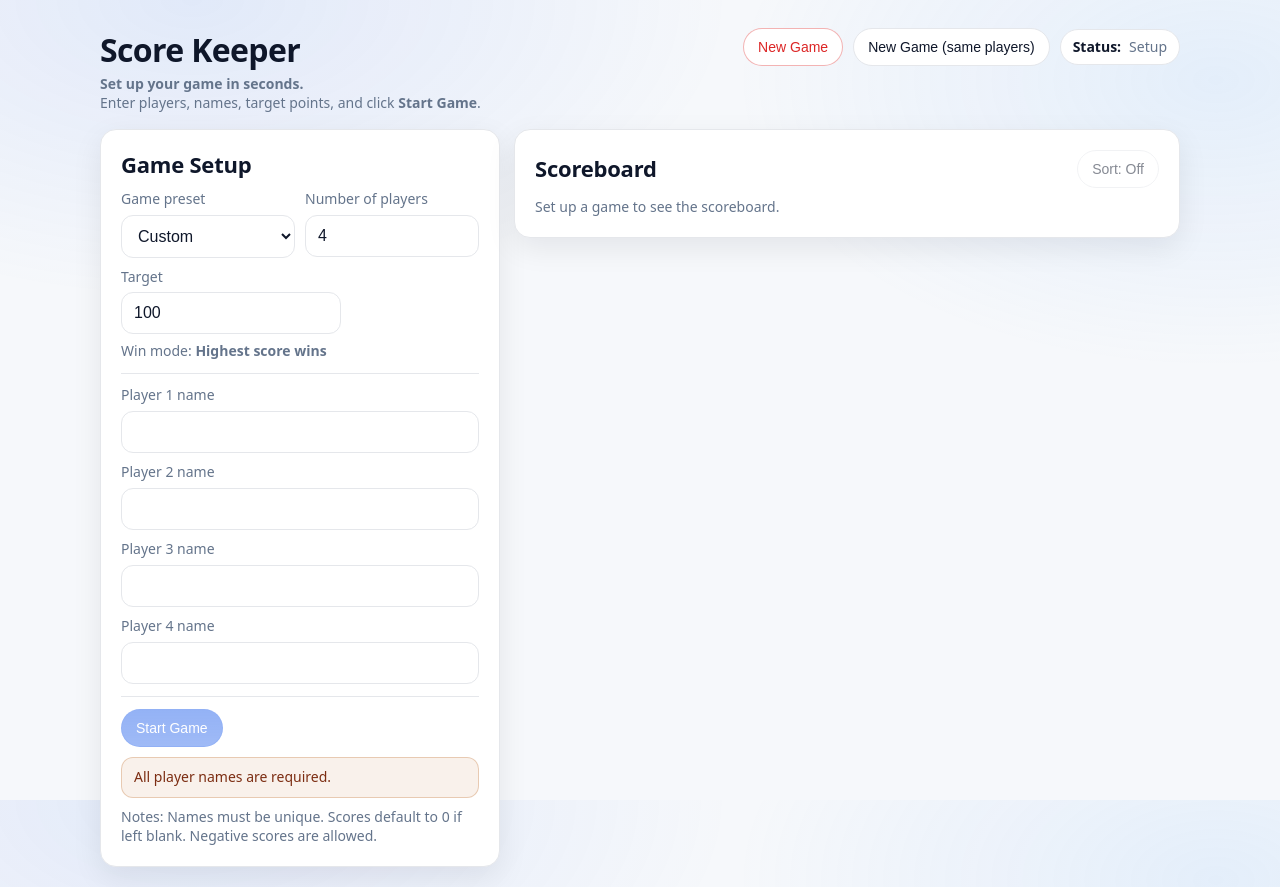
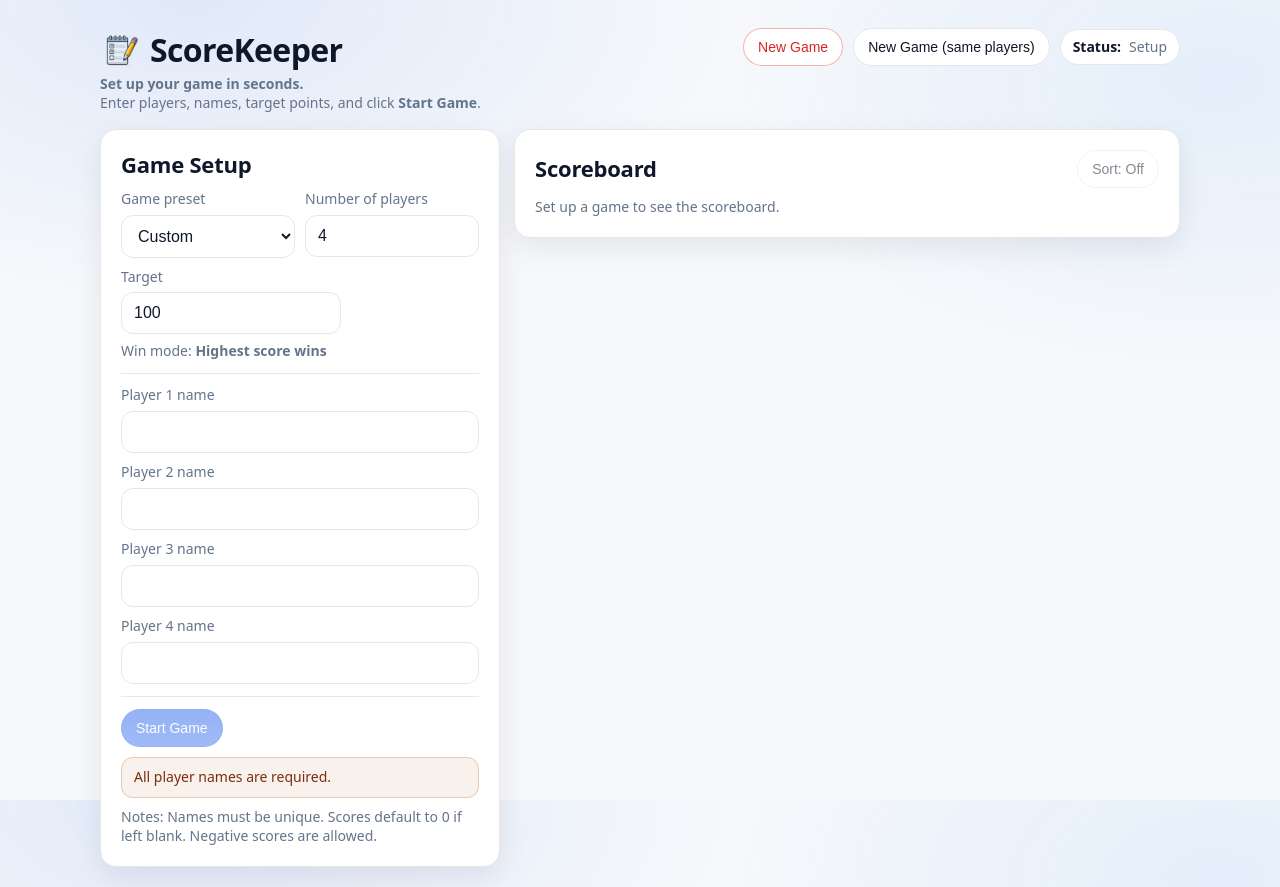
Before and after one commit to rixt3r862/Dashboard, a plain HTML site: page ScoreKeeper/app.html in a window 1280 px wide. Drawn offline with Linux system fonts and the light colour scheme.

Commit message:
Add ScoreKeeper header icon and brand text

```diff
--- a/ScoreKeeper/SK.css
+++ b/ScoreKeeper/SK.css
@@ -56,6 +56,17 @@ h1{
   margin:0;
   font-size: var(--fs-xl);
   letter-spacing:-.02em;
+}
+.brand-title{
+  display: inline-flex;
+  align-items: center;
+  gap: 10px;
+}
+.brand-icon{
+  width: clamp(28px, 2.3vw + 18px, 40px);
+  height: clamp(28px, 2.3vw + 18px, 40px);
+  object-fit: contain;
+  border-radius: 8px;
 }
 .sub{
   color: var(--muted);
--- a/ScoreKeeper/app.html
+++ b/ScoreKeeper/app.html
@@ -14,7 +14,10 @@
   <div class="wrap">
     <header>
       <div class="title">
-        <h1>Score Keeper</h1>
+        <h1 class="brand-title">
+          <img src="./img/SK.png" alt="" class="brand-icon" aria-hidden="true" />
+          <span>ScoreKeeper</span>
+        </h1>
         <div class="sub">
           <strong>Set up your game in seconds.</strong><br />
           Enter players, names, target points, and click
```
Also changed, not shown: ScoreKeeper/img/SK.png (added).
